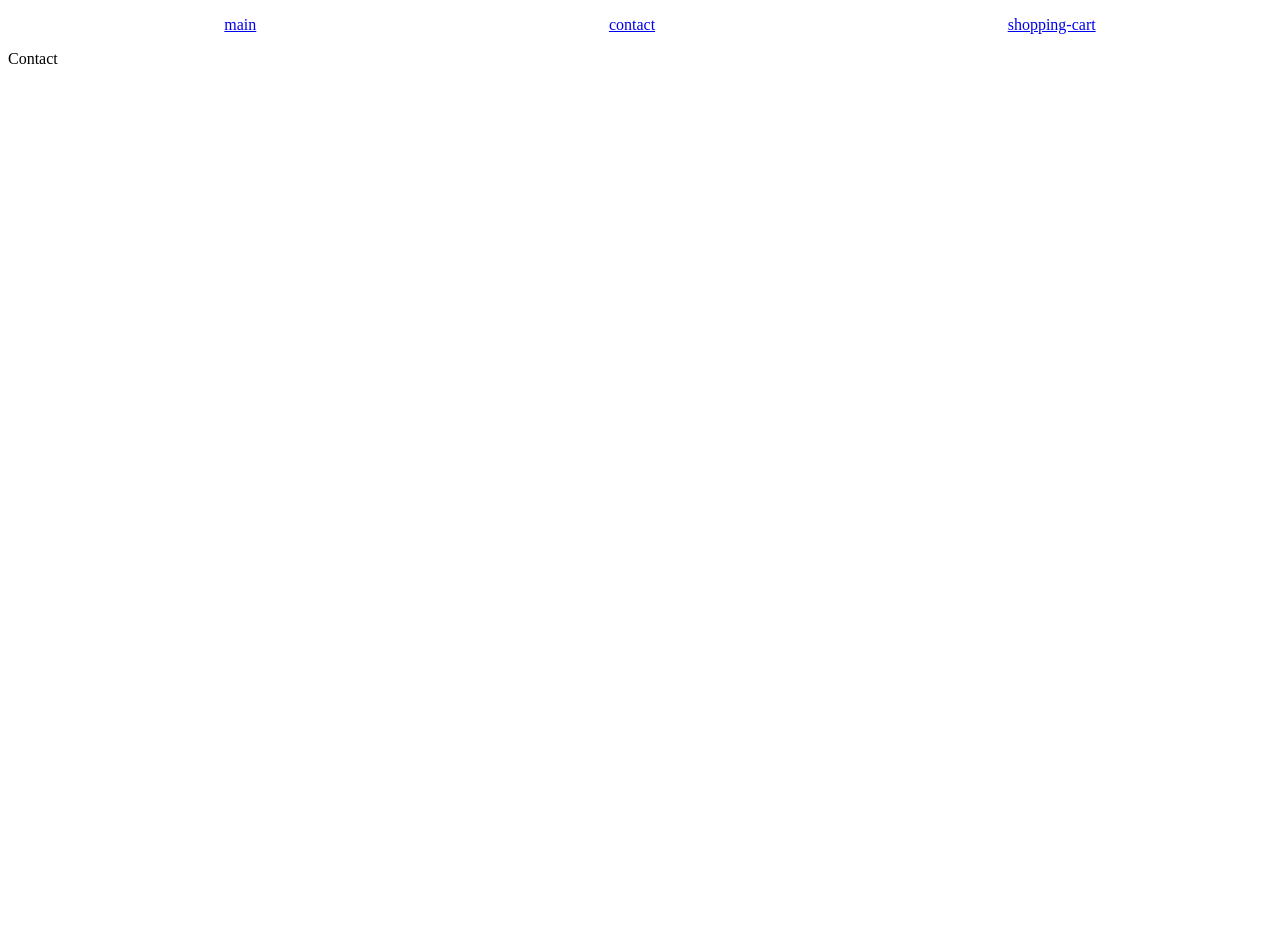
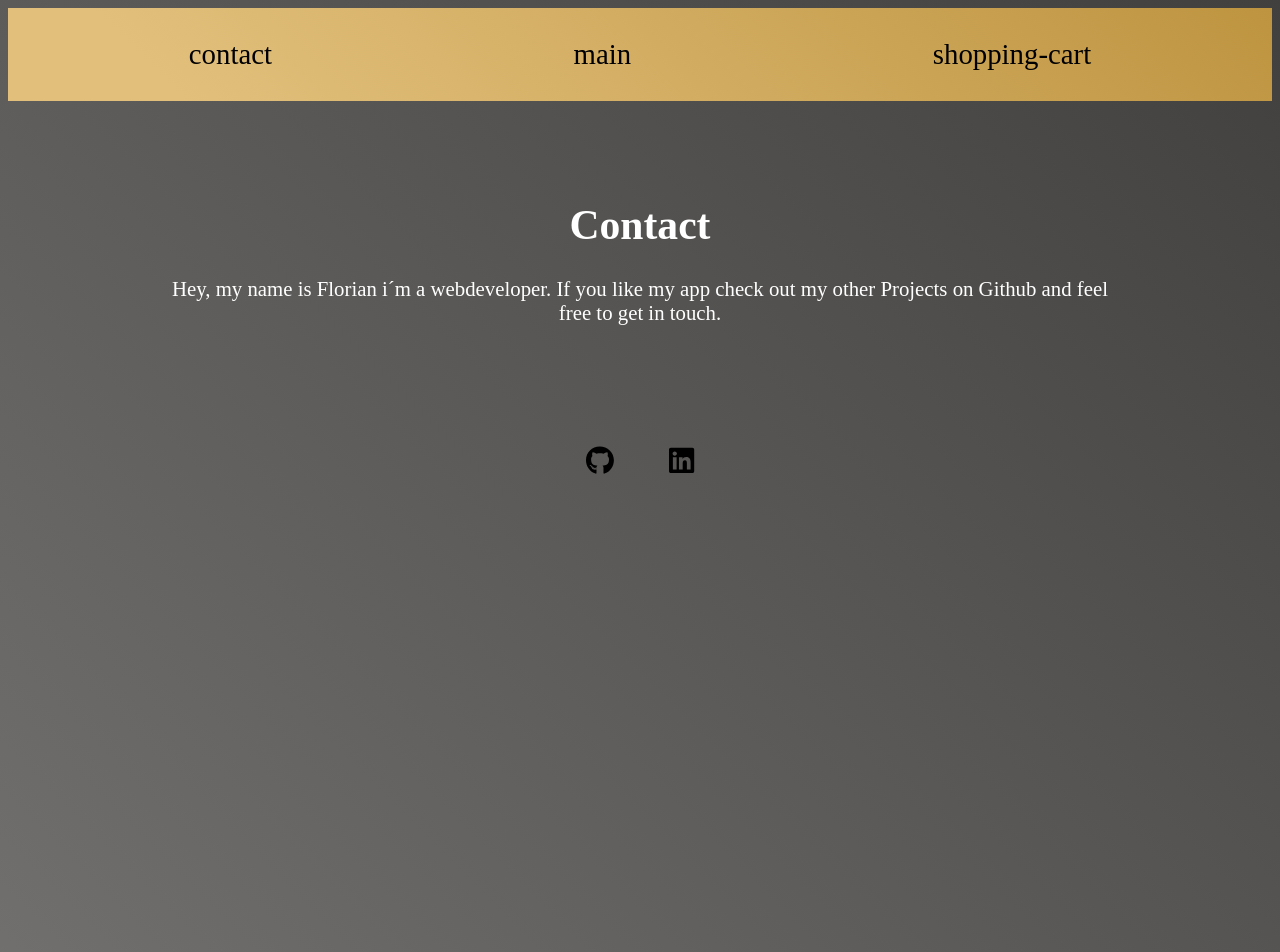
Before and after one commit to itzFlorian/pizza-shop, a React (Create React App) app: page /contact in a window 1280 px wide. Shown: the top 952 px of the page. Before the commit the page ends 800 px from the top, so only its background shows below. Built offline with nearby package versions, Linux system fonts and the light colour scheme.

Commit message:
Styling angepasst.

```diff
--- a/package.json
+++ b/package.json
@@ -3,6 +3,10 @@
   "version": "0.1.0",
   "private": true,
   "dependencies": {
+    "@fortawesome/fontawesome-svg-core": "^6.2.0",
+    "@fortawesome/free-brands-svg-icons": "^6.2.0",
+    "@fortawesome/free-solid-svg-icons": "^6.2.0",
+    "@fortawesome/react-fontawesome": "^0.2.0",
     "@testing-library/jest-dom": "^5.16.5",
     "@testing-library/react": "^13.4.0",
     "@testing-library/user-event": "^13.5.0",
--- a/src/components/Contact.js
+++ b/src/components/Contact.js
@@ -1,9 +1,19 @@
+import "../styles/contact.css"
+
+import {FontAwesomeIcon} from "@fortawesome/react-fontawesome"
+import {faGithub, faLinkedin} from "@fortawesome/free-brands-svg-icons"
+
 const Contact = () => {
   return (
-    <div>
-      <p>Contact</p>
+    <div className="contact-field">
+      <h1>Contact</h1>
+      <p className="contact-p">Hey, my name is Florian i´m a webdeveloper. If you like my app check out my other Projects on Github and feel free to get in touch. </p>
+
+      <div className="socials">
+        <div> <a href="https://github.com/itzFlorian" target="_blank" rel="noreferrer"> <FontAwesomeIcon className="icon" icon={faGithub} /></a></div>
+        <div> <a href="https://www.linkedin.com/in/florian-mewes-947649240" target="_blank" rel="noreferrer"> <FontAwesomeIcon className="icon" icon={faLinkedin} /></a></div>
+      </div>
     </div>
   );
 };
-
-export default Contact;
+export default Contact
--- a/src/components/Header.js
+++ b/src/components/Header.js
@@ -1,5 +1,5 @@
 import { Link } from "react-router-dom";
-const menuItems = ["main","contact", "shopping-cart"]
+const menuItems = ["contact", "main", "shopping-cart"]
 const Header = () => {
   return (
     <div>
--- /dev/null
+++ b/src/styles/contact.css
@@ -0,0 +1,15 @@
+.contact-field{
+  width: 75%;
+  margin:100px auto;
+  text-align: center;
+}
+.socials{
+  height: 100vh;
+  margin-top:95px;
+  display: flex;
+  gap:55px;
+  align-items: start;
+  justify-content: center;
+  font-size: 2rem;
+  font-size: 3.5rem;
+}
--- a/src/styles/main.css
+++ b/src/styles/main.css
@@ -4,9 +4,46 @@
   justify-content: center;
   margin:50px;
 }
+body{
+  min-height:100vh
+}
+input, select, button{
+  border-radius: 5px;
+  font-size: 1.3rem;
+  margin:10px;
+  box-shadow: 2px 2px 8px 1px rgba(0 0 0 /0.4);
 
+}
+button{
+  cursor: pointer;
+}
+button:active{
+  box-shadow: inset 2px 2px 8px 1px rgba(0 0 0 /0.4);
+
+}
+body{
+  background: linear-gradient(45deg, rgba(113,112,110,1) 13%, rgba(65,64,62,1) 100%);
+  font-size: 1.3rem;
+  color:white;
+  height: 100%
+}
+ul{
+  list-style: none;
+  display: flex;
+  justify-content: space-around;
+  padding:30px;
+  margin:0;
+  background: linear-gradient(45deg, rgba(226,192,124,1) 13%, rgba(190,148,64,1) 100%);
+}
+a{
+  color:black;
+  cursor: pointer;
+  text-decoration: none;
+  font-size: 1.8rem;
+}
 .pizza-img{
   width: 250px;
+  height: 250px;
   border-radius: 8px;
 }
 .pizza-container{
@@ -16,6 +53,8 @@
   padding: 25px;
   margin:0 auto 25px auto;
   width: fit-content;
+  background: linear-gradient( 45deg, rgb(90, 90, 90), rgb(134, 133, 133));
+  box-shadow: 3px 3px 8px 5px rgba(0 0 0 /0.4);
 }
 .pizza-element{
   display:flex;
@@ -24,12 +63,9 @@
   align-items: center;
   margin:25px;
 }
-ul{
-  list-style: none;
-  display: flex;
-  justify-content: space-around;
-}
+
 .cart-container{
+  height:100%;
   display: flex;
   gap:45px;
   text-align: center;
@@ -39,7 +75,15 @@ ul{
   min-width: fit-content;
   width: 50%;
   padding:25px 50px;
+  background: linear-gradient( 45deg, rgb(90, 90, 90), rgb(134, 133, 133));
+  box-shadow: 3px 3px 8px 5px rgba(0 0 0 /0.4);
+  align-items: center;
+  justify-content: space-evenly;
+  gap:150px
 }
+/* .cart-container .pizza-img{
+  justify-self: flex-start;
+} */
 h1, h2{
   text-align: center;
 }
```
Also changed, not shown: src/styles/shopping-cart.css (added), 2 other files (tests, documents, lock files or other folders).
